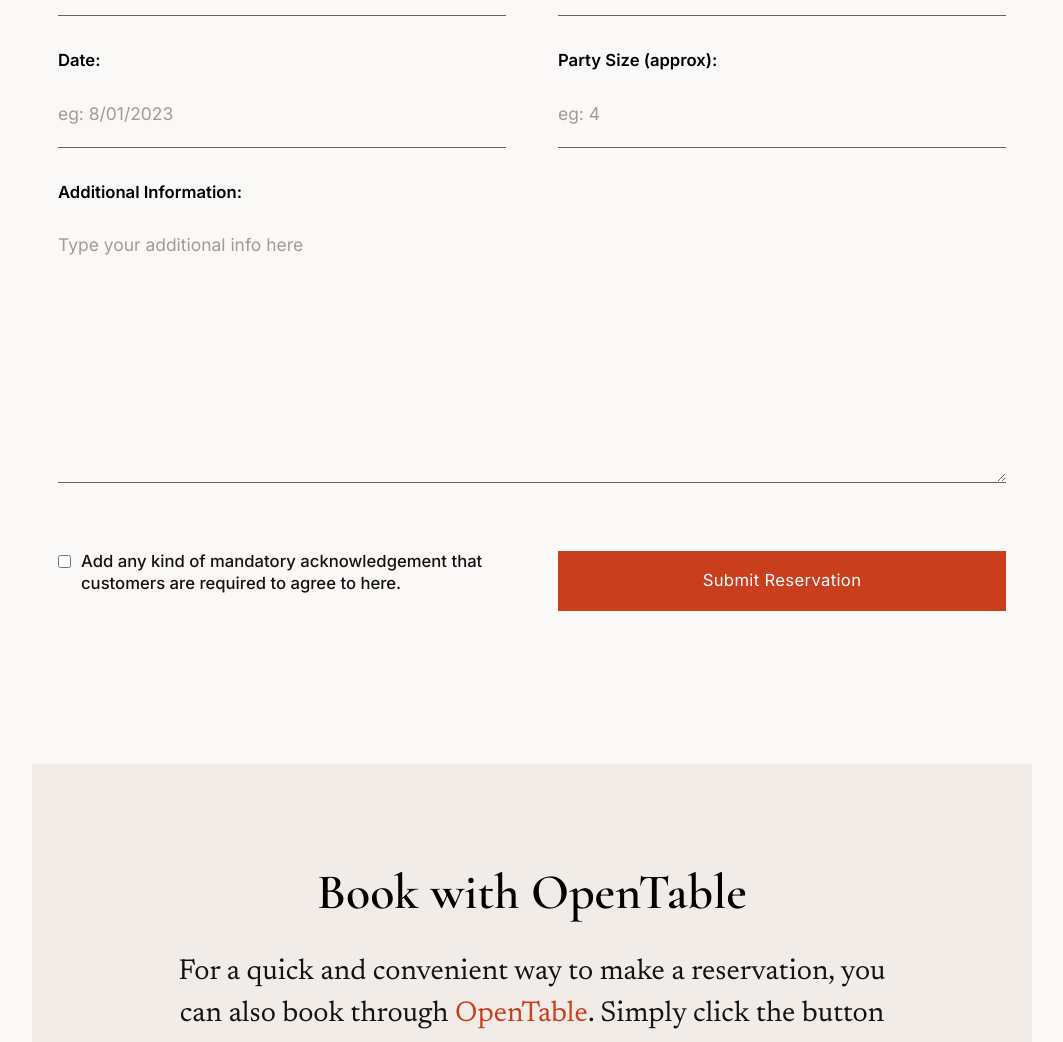
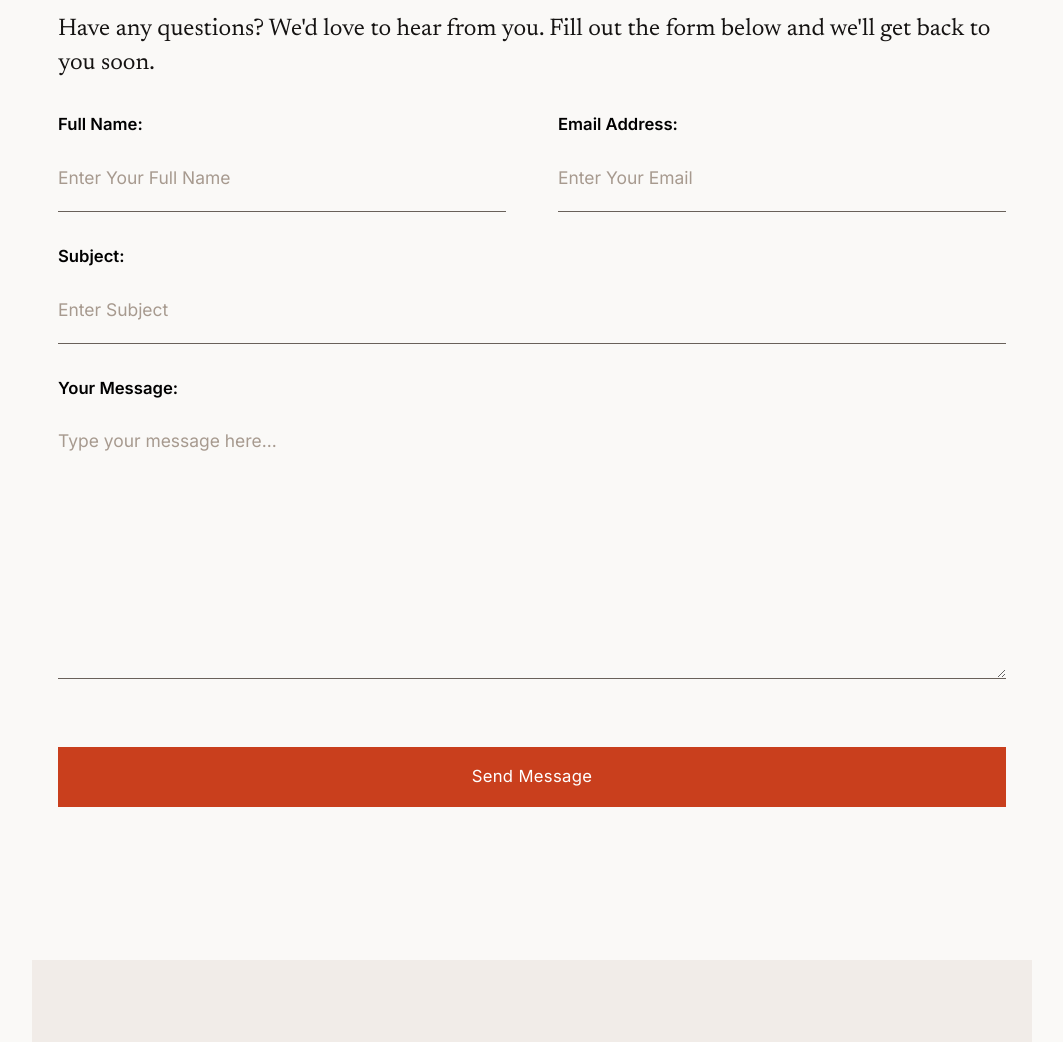
Before and after one commit to ladyami/Miva-106, a plain HTML site: page Miva-assignment/Contactus.html in a window 1280 px wide. Shown: the part 950-1992 px from the top of the page, without its empty margins (108-1171 px from the left). Drawn offline with nearby package versions, Linux system fonts and the light colour scheme; a web font is replaced by a local one.

Commit message:
feat: worked on the contact page

```diff
--- a/Miva-assignment/Contactus.html
+++ b/Miva-assignment/Contactus.html
@@ -6,7 +6,7 @@
     ================================================== -->
     <meta charset="utf-8">
     <meta name="viewport" content="width=device-width, initial-scale=1">
-    <title>Reservations - Maillard</title>
+    <title>Contact Us - Maillard</title>
 
     <script>
         document.documentElement.classList.remove('no-js');
@@ -62,7 +62,7 @@
                 <a class="s-header__menu-toggle" href="#0"><span>Browse</span></a>
 
                 <div class="s-header__cta">
-                    <a href="reservations.html" class="btn btn--primary s-header__cta-btn">Book a Table</a>
+                    <a href="#myContact" class="btn btn--primary s-header__cta-btn">Contact Form</a>
                 </div>
 
             </div> <!-- end s-header__block -->
@@ -81,7 +81,7 @@
                     <li><a href="index.html">Home</a></li>
                     <li><a href="menu.html">Menu</a></li>
                     <li><a href="about.html">About</a></li>
-                    <li class="current"><a href="reservations.html">Reservations</a></li>
+                    <li class="current"><a href="Contactus.html">Contact Us</a></li>
                 </ul> <!-- s-header__nav-links -->
 
                 <div class="s-header__nav-bottom">
@@ -134,7 +134,7 @@
                 <div class="row">
                     <div class="column xl-12 s-pageheader__content">
                         <h1 class="page-title">
-                            Reservations
+                            Contact Us
                         </h1>
                     </div>
                 </div>
@@ -152,65 +152,55 @@
                     </div>
                 </div> <!-- end pageintro -->
 
-                <div class="row width-narrower content-block">
+                <div class="row width-narrower content-block" id="myContact">
                     <div class="column xl-12">
+                        <h2 class="contact-heading">Contact Us</h2>
+                        <p class="contact-subtext">Have any questions? We'd love to hear from you. Fill out the form below and we'll get back to you soon.</p>
 
-                        <form name="rform" id="rform" class="reservation-form" method="post" action="" autocomplete="off">
+                        <!-- Success Message (Hidden by Default) -->
+                        <div id="success-message" class="success-message" style="display: none;">
+                            <p>Successfully submitted! Redirecting back to the form...</p>
+                        </div>
+
+                        <!-- Contact Form -->
+                        <form name="contact-form" id="contact-form" class="contact-form" method="post" action="" autocomplete="off" onsubmit="return handleSubmit(event)">
                             <fieldset class="row">
 
                                 <div class="column xl-6 tab-12">
-                                    <label for="rname">Name: </label>
-                                    <input type="text" name="rame" id="rname" class="u-fullwidth" placeholder="Enter Your Name" value="">
+                                    <label for="cname">Full Name:</label>
+                                    <input type="text" name="cname" id="cname" class="u-fullwidth" placeholder="Enter Your Full Name" required>
                                 </div>
 
                                 <div class="column xl-6 tab-12">
-                                    <label for="rphone">Contact Number: </label>
-                                    <input type="tel" name="rphone" id="rphone" class="u-fullwidth" placeholder="Enter Your Contact No." value="">
+                                    <label for="cemail">Email Address:</label>
+                                    <input type="email" name="cemail" id="cemail" class="u-fullwidth" placeholder="Enter Your Email" required>
                                 </div>
 
-                                <div class="column xl-6 tab-12">
-                                    <label for="rdate">Date: </label>
-                                    <input type="text" name="rdate" id="rdate" class="u-fullwidth" placeholder="eg: 8/01/2023" value="">
-                                </div>
-
-                                <div class="column xl-6 tab-12">
-                                    <label for="rparty-size">Party Size (approx):</label>
-                                    <input type="number" name="rparty-size" id="rparty-size" class="u-fullwidth" placeholder="eg: 4" value="">
+                                <div class="column xl-12">
+                                    <label for="csubject">Subject:</label>
+                                    <input type="text" name="csubject" id="csubject" class="u-fullwidth" placeholder="Enter Subject" required>
                                 </div>
 
                                 <div class="column xl-12 message u-add-bottom">
-                                    <label for="radd-info">Additional Information: </label>
-                                    <textarea name="radd-info" id="radd-info" class="u-fullwidth" placeholder="Type your additional info here"></textarea>
+                                    <label for="cmessage">Your Message:</label>
+                                    <textarea name="cmessage" id="cmessage" class="u-fullwidth" placeholder="Type your message here..." rows="4" required></textarea>
                                 </div>
 
-                                <div class="rform__bottom column xl-12">
-                                    <div class="row">
-                                        <div class="column xl-6 tab-12">
-                                            <label class="rcheckbox u-add-bottom">
-                                                <input type="checkbox">
-                                                <span class="label-text">Add any kind of mandatory acknowledgement that customers are required to agree to here.</span>
-                                            </label>
-                                        </div>
+                                <div class="column xl-12">
+                                    <input name="submit" id="submit" class="btn btn--primary btn-wide btn--large u-fullwidth" value="Send Message" type="submit">
+                                </div>
 
-                                        <div class="column xl-6 tab-12">
-                                            <input name="submit" id="submit" class="btn btn--primary btn-wide btn--large u-fullwidth" value="Submit Reservation" type="submit">
-                                        </div>
-                                    </div>
-                                </div>
                             </fieldset>
                         </form>
-
                     </div>
                 </div> <!-- end content-block -->
 
                 <div class="row width-narrower row-x-center content-block content-block--grey cta-block">
                     <div class="column xl-10 mob-12">
-                        <h3>Book with OpenTable</h3>
-                        <p class="attention-getter">
-                        For a quick and convenient way to make a reservation, you can also book through <a href="https://www.opentable.com/" target="_blank">OpenTable</a>.
-                        Simply click the button below to secure your table in just a few easy steps.
+                        <h3>Contact Us</h3>
+                        <p class="attention-getter">Reaching out to us is the best way to get assistance, share feedback, or inquire about our services. We value your questions and are here to help! Whether you have a concern, need clarification, or want to explore new opportunities with us, our team is ready to provide prompt and reliable support. Your inquiries matter to us, and we are committed to ensuring you receive the best possible experience. Don’t hesitate to contact us—we look forward to connecting with you!
                         </p>
-                        <a href="https://www.opentable.com/" target="_blank" class="btn btn--primary u-fullwidth">Book a Table</a>
+                        <a href="#myContact" class="btn btn--primary u-fullwidth">Contacy Form</a>
                     </div>
                 </div> <!-- end content-block -->
 
@@ -302,7 +292,7 @@
 
             <div class="row s-footer__top row-x-center">
                 <div class="column xl-4 lg-6 tab-8 mob-12">
-                    <a href="reservations.html" class="btn btn--primary btn--large u-fullwidth">Book a Table</a>
+                    <a href="#myContact" class="btn btn--primary btn--large u-fullwidth">Contact Form</a>
                 </div>
             </div>
 
@@ -403,6 +393,27 @@
 
     <!-- Java Script
     ================================================== -->
+
+    <script>
+        function handleSubmit(event) {
+            event.preventDefault();
+
+            // Hide form and show success message
+            document.getElementById('contact-form').style.display = 'none';
+            document.getElementById('success-message').style.display = 'block';
+
+            // Reset form fields
+            document.getElementById('contact-form').reset();
+
+            // Show form again after 3 seconds
+            setTimeout(() => {
+                document.getElementById('success-message').style.display = 'none';
+                document.getElementById('contact-form').style.display = 'block';
+            }, 3000);
+
+            return false;
+        }
+        </script>
     <script src="js/plugins.js"></script>
     <script src="js/main.js"></script>
 
```
